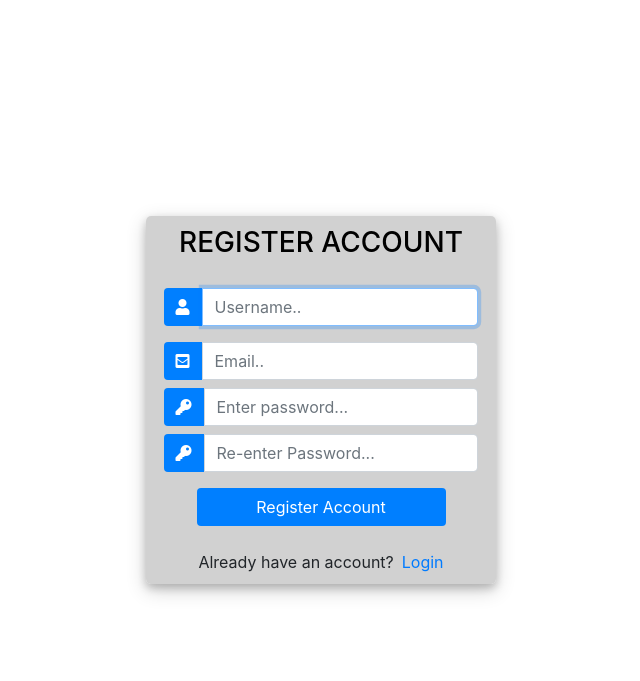
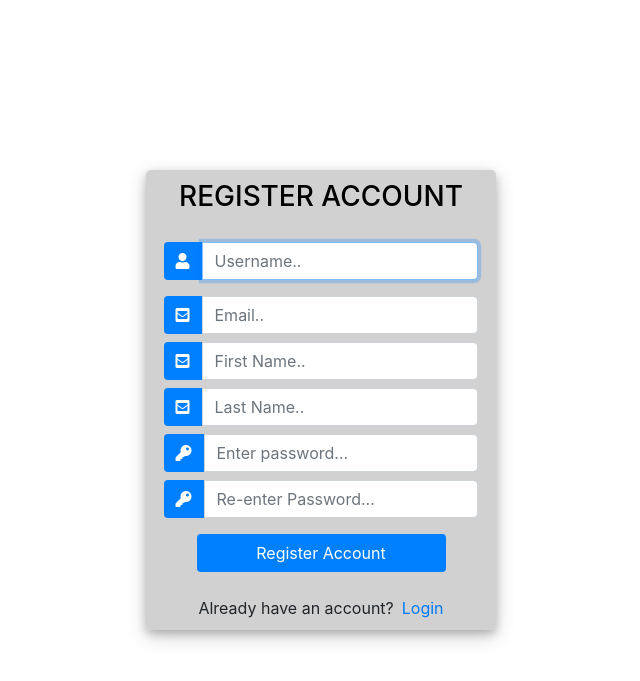
Before and after one commit to 2sduaedanm/Proficere, a Django app: page /register/ in a window 1280 px wide. Shown: the top 681 px of the page, without its empty margins (319-959 px from the left). Run offline with Django 3.2, Linux system fonts and the light colour scheme; some libraries are stand-ins or nearby versions.

Commit message:
Added First Name and Last Name to Registration Form, etc.

```diff
--- a/loginsite/accounts/forms.py
+++ b/loginsite/accounts/forms.py
@@ -16,4 +16,4 @@ from django import forms
 class CreateUserForm(UserCreationForm):
 	class Meta:
 		model = User
-		fields = ['username', 'email', 'password1', 'password2']
+		fields = ['username', 'email', 'first_name', 'last_name', 'password1', 'password2']
--- a/loginsite/accounts/templates/accounts/register.html
+++ b/loginsite/accounts/templates/accounts/register.html
@@ -91,6 +91,18 @@
 						</div>
 						<div class="input-group mb-2">
 							<div class="input-group-append">
+								<span class="input-group-text"><i class="fas fa-envelope-square"></i></span>
+							</div>
+							{{form.first_name}}
+						</div>
+						<div class="input-group mb-2">
+							<div class="input-group-append">
+								<span class="input-group-text"><i class="fas fa-envelope-square"></i></span>
+							</div>
+							{{form.last_name}}
+						</div>
+						<div class="input-group mb-2">
+							<div class="input-group-append">
 								<span class="input-group-text"><i class="fas fa-key"></i></span>
 							</div>
 							{{form.password1}}
@@ -130,8 +142,10 @@
 		var form_fields = document.getElementsByTagName('input')
 		form_fields[1].placeholder='Username..';
 		form_fields[2].placeholder='Email..';
-		form_fields[3].placeholder='Enter password...';
-		form_fields[4].placeholder='Re-enter Password...';
+		form_fields[3].placeholder='First Name..';
+		form_fields[4].placeholder='Last Name..';
+		form_fields[5].placeholder='Enter password...';
+		form_fields[6].placeholder='Re-enter Password...';
 
 
 		for (var field in form_fields){
```
Also changed, not shown: 1 other file.
